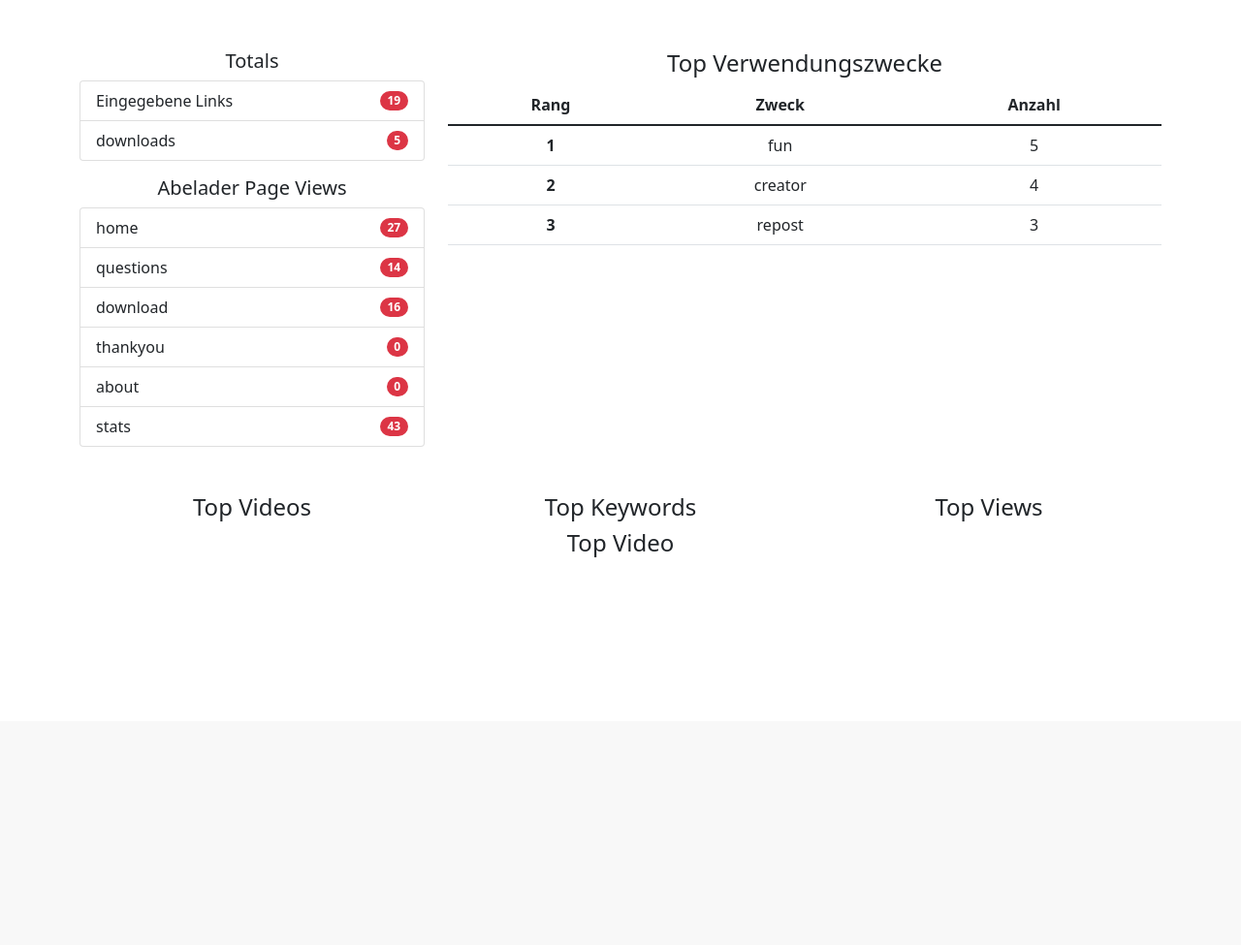
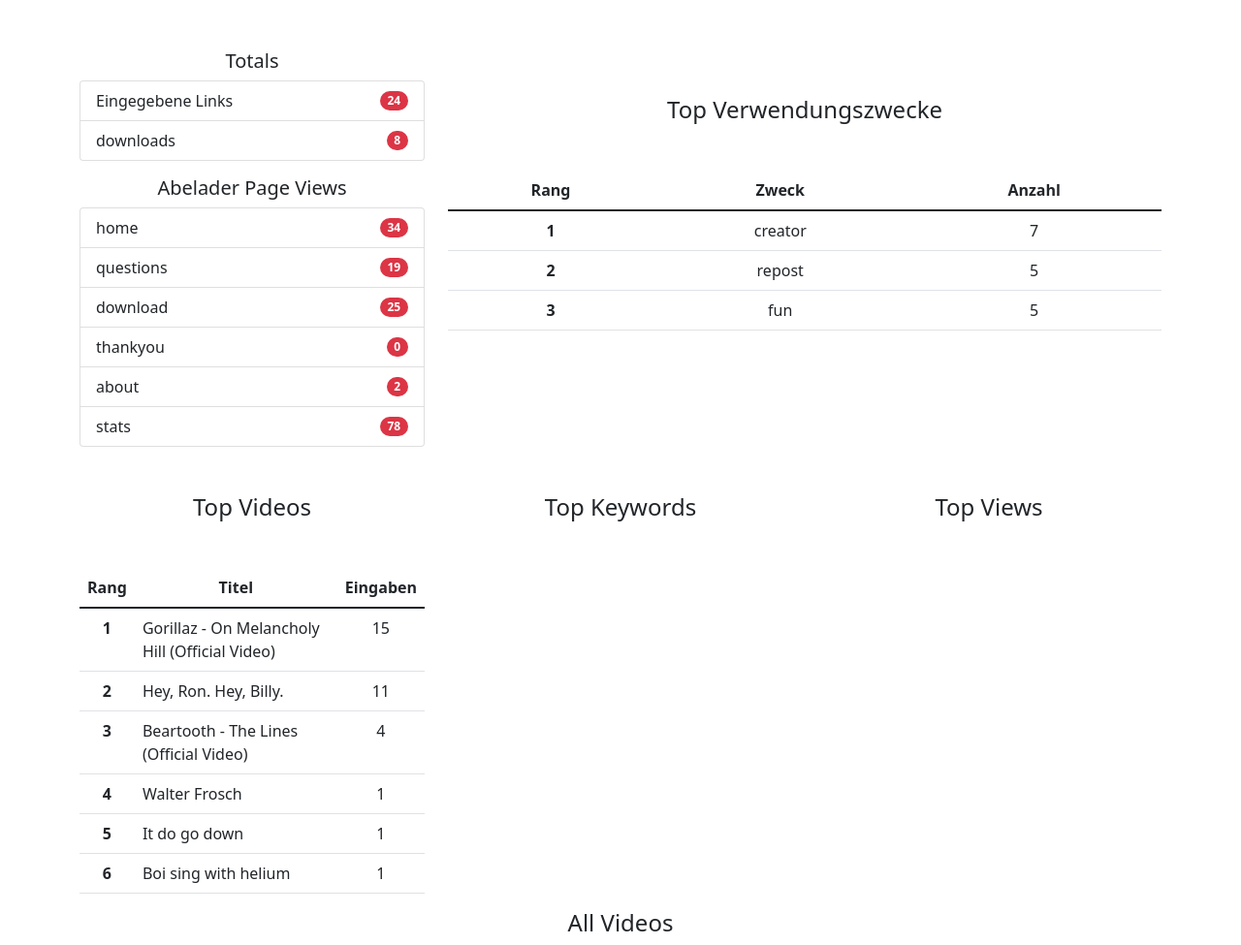
Before and after one commit to tscheesy/abelader, a Flask app: page /stats in a window 1280 px wide. Shown: the part 56-1031 px from the top of the page at 97% size. Before the commit the page ends 631 px from the top, so only its background shows below. Run offline with Flask 2, Linux system fonts and the light colour scheme.

Commit message:
- further stats item "Top Videos", Ranking by times entered in form - layout changes

```diff
--- a/counter_data.json
+++ b/counter_data.json
@@ -1,19 +1,19 @@
 {
      "totals": {
-          "links_entered": 19,
-          "downloads": 5
+          "links_entered": 24,
+          "downloads": 8
      },
      "page_views": {
-          "home": 27,
-          "questions": 14,
-          "download": 16,
+          "home": 34,
+          "questions": 19,
+          "download": 25,
           "thankyou": 0,
-          "about": 0,
-          "stats": 42
+          "about": 2,
+          "stats": 77
      },
      "purpose": {
-          "repost": 3,
+          "repost": 5,
           "fun": 5,
-          "creator": 4
+          "creator": 7
      }
 }
--- a/main.py
+++ b/main.py
@@ -101,6 +101,18 @@
     # dict sorting solution from https://www.delftstack.com/de/howto/python/how-to-sort-a-dictionary-by-value/, reversed
     purpose_sorted = sorted(counter_dict["purpose"].items(), key=operator.itemgetter(1), reverse=True)
 
+    # load video_data json
+    video_dict = data.load_dict("video_data.json")
+
+    # new dict with video titles and entries only, to sort by int size
+    video_dict_entries = {}
+    for vidid, content in video_dict.items():
+        for key, value in content.items():
+            if key == "title":
+                video_dict_entries[value] = content["times_entered"]
+
+    video_dict_entries = sorted(video_dict_entries.items(), key=operator.itemgetter(1), reverse=True)
+
     """
     # Plotly Basic Bar Chart to display usage (purpose/need)
     data_canada = px.data.gapminder().query("country == 'Canada'")
@@ -108,7 +120,19 @@
     fig.show()
     """
 
-    return render_template("stats.html", counters=counter_dict, purpose=purpose_sorted)
+    barchart_data = {
+        "names": [],
+        "numbers": []
+    }
+
+    for key, value in counter_dict["purpose"].items():
+        barchart_data["names"].append(key)
+        barchart_data["numbers"].append(value)
+
+    fig = px.bar(barchart_data, x='names', y='numbers')
+
+
+    return render_template("stats.html", counters=counter_dict, purpose=purpose_sorted, video_dict_entries=video_dict_entries)
 
 
 @app.route("/about")
--- a/templates/download.html
+++ b/templates/download.html
@@ -15,7 +15,6 @@
                         <form method="POST">
                             <button type="submit" class="btn btn-dark mt-2 px-5">Download</button>
                         </form>
-                        <p class="mt-3"># Persistenter counter für statistik geplant <br> AKTUELL KEINE FUNKTION OHNE ÜBERGABE DER ID</p>
                     </div>
 
                     <div class="col-md-4">
--- a/templates/index.html
+++ b/templates/index.html
@@ -13,7 +13,7 @@
                     <form method="POST">
                         <h6 class="col-md-12">Füeg da din Link ine:</h6>
                         <div class="col-md-12 mt-2">
-                            <input class="col-md-6 col-sm-12 form-control-lg" type="text" name="youtube_link" value="https://www.youtube.com/watch?v=zBJU9ndpH1Q" aria-describedby="example_video" placeholder="z.B. https://www.youtube.com/watch?v=aosWoTbEUmw">
+                            <input class="col-md-6 col-sm-12 form-control-lg" type="text" name="youtube_link" value="https://www.youtube.com/watch?v=557mc5ICVv8" aria-describedby="example_video" placeholder="z.B. https://www.youtube.com/watch?v=aosWoTbEUmw">
                         </div>
                             {% if form_input == "" %}  <!-- Fehlermeldung falls gar nichts im Formular eingegeben wurde -->
                             <div class="alert alert-warning col-md-4 col-sm-12 mx-auto">
--- a/templates/stats.html
+++ b/templates/stats.html
@@ -45,10 +45,10 @@
                         </ul>
                     </div>
 
-                    <div class="col-md-8">
+                    <div class="col-md-8 py-5">
                         <h4>Top Verwendungszwecke</h4>
 
-                        <table class="table table-hover px-md-3">
+                        <table class="table table-hover px-md-3 mt-md-5">
                             <thead>
                                 <tr>
                                   <th scope="col">Rang</th>
@@ -75,6 +75,27 @@
                 <div class="row mt-5">
                     <div class="col-md-4">
                         <h4>Top Videos</h4>
+                        <table class="table table-hover px-md-3 mt-md-5">
+                            <thead>
+                                <tr>
+                                  <th scope="col">Rang</th>
+                                  <th scope="col">Titel</th>
+                                  <th scope="col">Eingaben</th>
+                                </tr>
+                            </thead>
+                            <tbody>
+                                {% for el in video_dict_entries: %}
+                                <tr>
+                                    <th scope="row">{{ loop.index }}</th>
+
+                                        <td class="text-start">{{ el[0] }}</td>
+                                        <td>{{ el[1] }}</td>
+
+                                </tr>
+                                {% endfor %}
+
+                            </tbody>
+                        </table>
                     </div>
                     <div class="col-md-4">
                         <h4>Top Keywords</h4>
@@ -86,7 +107,7 @@
 
                 <div class="row">
                     <div class="col-md-6 offset-md-3">
-                        <h4>Top Video</h4>
+                        <h4>All Videos</h4>
                     </div>
                 </div>
 
```
Also changed, not shown: templates/about.html (added, +17 -0 lines), video_data.json (+51 -1 lines).
